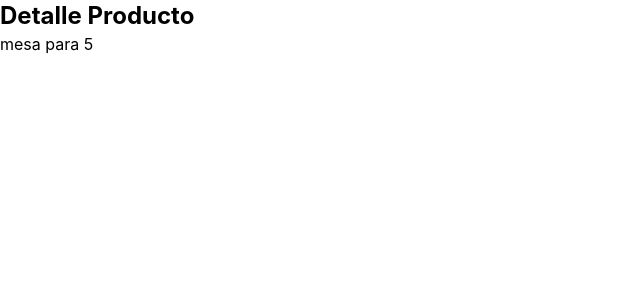
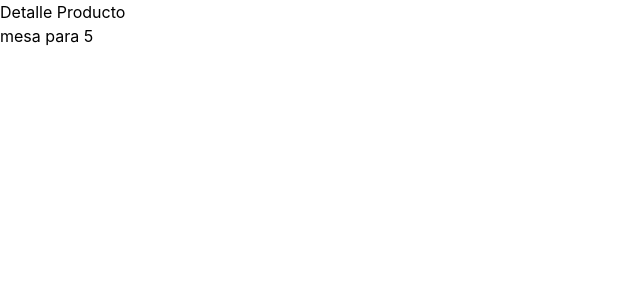
Before and after one commit to alejimenezyb-sys/Mesa-para-5, a React (Vite) app: page /detalle in a window 1280 px wide. Shown: the top 300 px of the page, without its empty margins (0-640 px from the left). Built offline with nearby package versions, Linux system fonts and the light colour scheme.

Commit message:
Se crea la carpeta 'interfaces', se crea 'Producto.ts dentro de la misma' con el interface Product, teniendo id, nombre, precio, imagen, categoria, descripcion, y stock

```diff
--- /dev/null
+++ b/src/interfaces/Producto.ts
@@ -0,0 +1,9 @@
+export interface Product {
+    id : string
+    nombre: string
+    precio: number
+    imagen: string
+    categoria: string
+    descripcion: string
+    stock: string
+}
--- a/src/pages/DetalleProducto.tsx
+++ b/src/pages/DetalleProducto.tsx
@@ -1,9 +1,12 @@
+import { useParams , Link } from "react-router"
+import { useEffect, useState } from "react"
+import { Product } from "../interfaces/Producto"
 
 
 const DetalleProducto = () => {
   return (
     <div>
-        <h1 className="text-2xl font-bold">Detalle Producto</h1>
+        <h1 className="text-">Detalle Producto</h1>
         <p>mesa para 5</p>
     </div>
   )
```
